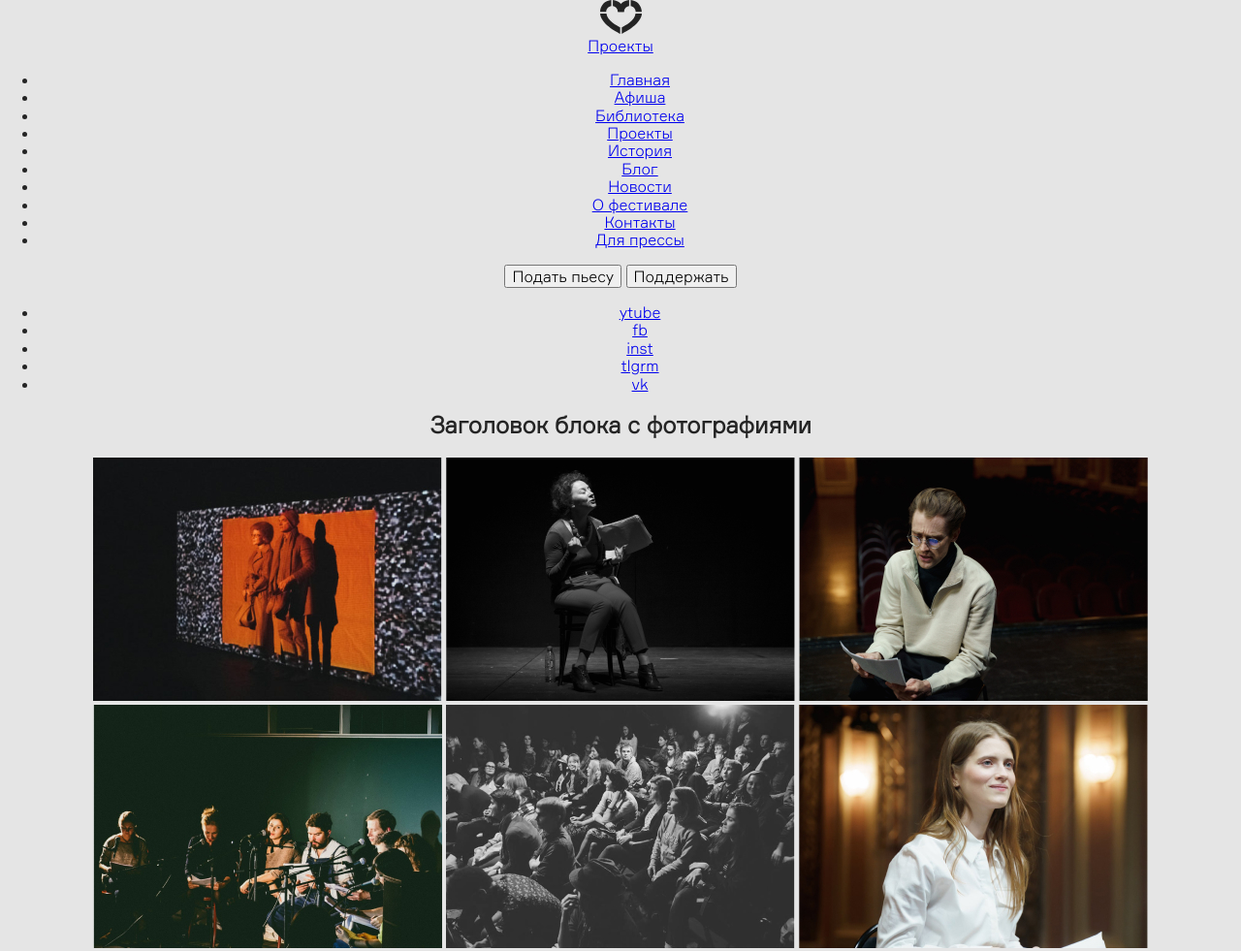
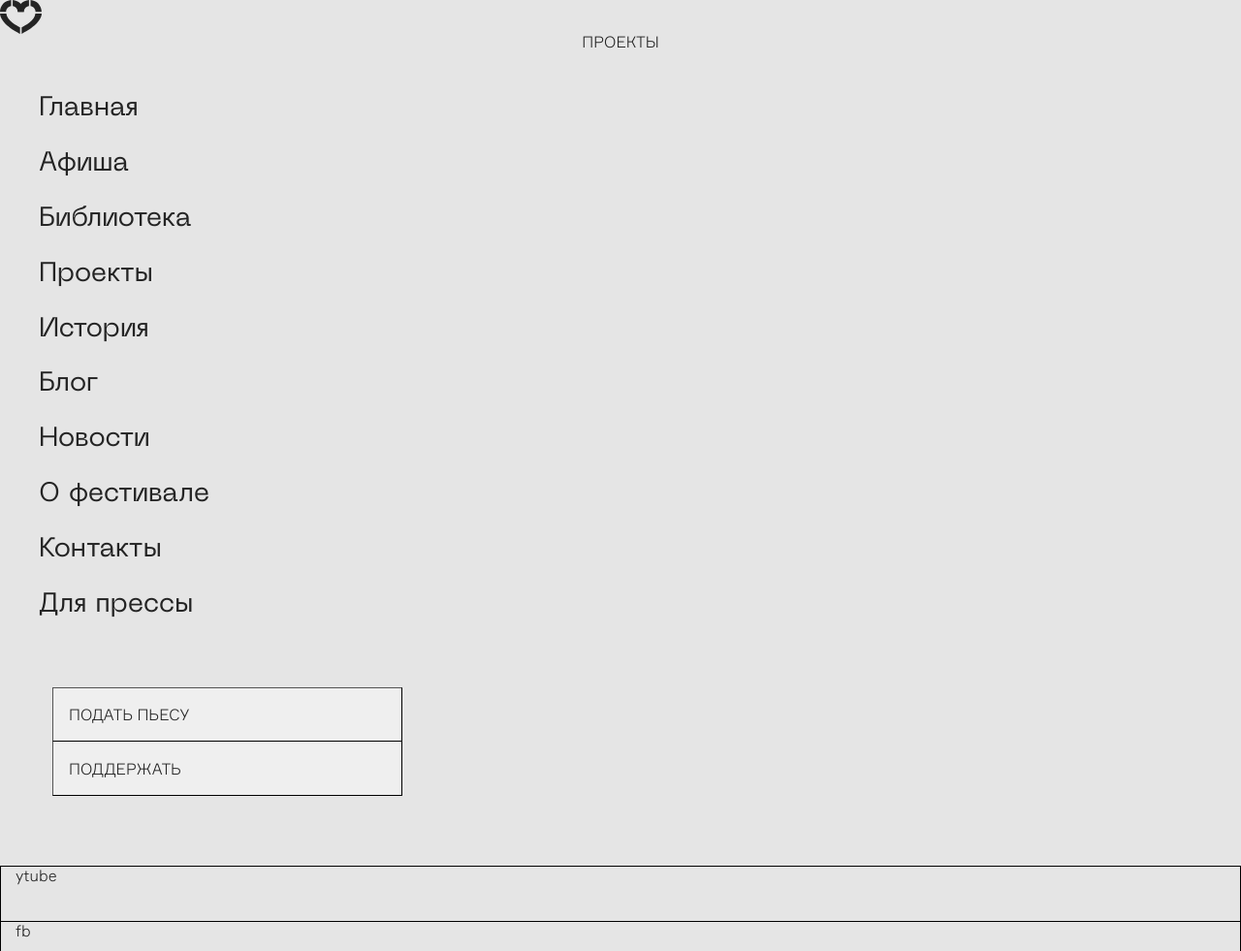
Before and after one commit to OlgaAkhlamova/LubimovkaMyPart, a plain HTML site: page index.html in a window 1280 px wide. Shown: the top 981 px of the page at 97% size. Drawn offline with Linux system fonts and the light colour scheme; files whose address does not match are found by name.

Commit message:
add styles base

```diff
--- /dev/null
+++ b/blocks/header/__button-container/header__button-container.css
@@ -0,0 +1,9 @@
+.header__button-container{
+    margin: 0;
+    margin-right: 0;
+    max-width: 361px;
+    display: flex;
+    flex-direction: column;
+    padding-left: 54px;
+    padding-top: 69.5px;
+}
--- /dev/null
+++ b/blocks/header/__button/header__button.css
@@ -0,0 +1,18 @@
+.header__button{
+    min-width: 361px;
+    min-height: 56px;
+    padding-left: 16px;
+    text-align: left;
+    font-family: 'Formular';
+    font-style: normal;
+    font-weight: 300;
+    font-size: 16px;
+    line-height: 22px;
+    color: #242424;
+    text-transform: uppercase;
+    border-width: 1px;
+    cursor: pointer;
+}
+.header__button:last-child{
+    border-top: 0px;
+}
--- /dev/null
+++ b/blocks/header/__link-back/header__link-back.css
@@ -0,0 +1,10 @@
+.header__link-back{
+    font-family: 'Formular',  Arial, sans-serif;
+    font-style: normal;
+    font-weight: 300;
+    font-size: 16px;
+    line-height: 14px;
+    color: #242424;
+    text-transform: uppercase;
+    text-decoration: none;
+}
--- /dev/null
+++ b/blocks/header/__link/header__link.css
@@ -0,0 +1,11 @@
+.header__link{
+   text-decoration: none;
+   font-family: 'Formular';
+   font-style: normal;
+   font-weight: 300;
+   font-size: 16px;
+   line-height: 1.375px;
+   color: #242424;
+   padding-left: 15px;
+   min-height: 56px;
+}
--- /dev/null
+++ b/blocks/header/__links/header__links.css
@@ -0,0 +1,8 @@
+.header__links{
+    list-style: none;
+    display: grid;
+    padding: 0;
+    text-align: left;
+    margin: 0;
+    margin-top: 72px;
+}
--- /dev/null
+++ b/blocks/header/__logo/header__logo.css
@@ -0,0 +1,4 @@
+.header__logo{
+    width: 43px;
+    height: 34px;
+}
--- /dev/null
+++ b/blocks/header/__menu-body/header__menu-body.css
@@ -0,0 +1,3 @@
+.header__menu-body{
+
+}
--- /dev/null
+++ b/blocks/header/__menu-item-link/header__menu-item-link.css
@@ -0,0 +1,4 @@
+.header__menu-item-link{
+    text-decoration: none;
+    color: #242424;
+}
--- /dev/null
+++ b/blocks/header/__menu-item/header__menu-item.css
@@ -0,0 +1,13 @@
+.header__menu-item{
+   display: block;
+   font-family: 'Neue Machina', Arial, sans-serif;
+   font-style: normal;
+   font-weight: 400;
+   font-size: 28px;
+   line-height: 1.14;
+   letter-spacing: -0.01em;
+   padding-bottom: 25px;
+}
+.header__menu-item:last-child{
+    padding-bottom: 0px;
+}
--- /dev/null
+++ b/blocks/header/__menu-list/header__menu-list.css
@@ -0,0 +1,6 @@
+.header__menu-list{
+    list-style: none;
+    text-align: left;
+    margin: 0 auto;
+    padding-top: 43.5px;
+}
--- /dev/null
+++ b/blocks/header/menu__link/menu__link.css
@@ -0,0 +1,9 @@
+.menu__link{
+    min-height: 56px;
+    border: 1px solid #000000;
+    border-bottom: 0;
+}
+
+.menu__link:last-child{
+    border-bottom: 1px solid #000000;
+}
--- a/index.html
+++ b/index.html
@@ -21,16 +21,16 @@
         </div>
         <nav class="header__menu-body">
             <ul class="header__menu-list">
-                <li><a class="header__menu-item" href="#">Главная</a></li>
-                <li><a class="header__menu-item" href="#">Афиша</a></li>
-                <li><a class="header__menu-item" href="#">Библиотека</a></li>
-                <li><a class="header__menu-item" href="#">Проекты</a></li>
-                <li><a class="header__menu-item" href="#">История</a></li>
-                <li><a class="header__menu-item" href="#">Блог</a></li>
-                <li><a class="header__menu-item" href="#">Новости</a></li>
-                <li><a class="header__menu-item" href="#">О фестивале</a></li>
-                <li><a class="header__menu-item" href="#">Контакты</a></li>
-                <li><a class="header__menu-item" href="#">Для прессы</a></li>
+                <li class="header__menu-item"><a class="header__menu-item-link" href="#">Главная</a></li>
+                <li class="header__menu-item"><a class="header__menu-item-link" href="#">Афиша</a></li>
+                <li class="header__menu-item"><a class="header__menu-item-link" href="#">Библиотека</a></li>
+                <li class="header__menu-item"><a class="header__menu-item-link" href="#">Проекты</a></li>
+                <li class="header__menu-item"><a class="header__menu-item-link" href="#">История</a></li>
+                <li class="header__menu-item"><a class="header__menu-item-link" href="#">Блог</a></li>
+                <li class="header__menu-item"><a class="header__menu-item-link" href="#">Новости</a></li>
+                <li class="header__menu-item"><a class="header__menu-item-link" href="#">О фестивале</a></li>
+                <li class="header__menu-item"><a class="header__menu-item-link" href="#">Контакты</a></li>
+                <li class="header__menu-item"><a class="header__menu-item-link" href="#">Для прессы</a></li>
             </ul>
             <div class="header__button-container">
                 <button class="header__button">
--- a/pages/index.css
+++ b/pages/index.css
@@ -3,6 +3,23 @@
 
 @import url(../blocks/page/page.css);
 
+@import url(../blocks/header/header.css);
+@import url(../blocks/header/__logo/header__logo.css);
+@import url(../blocks/header/__logo-image/header__logo-image.css);
+@import url(../blocks/header/__link-back/header__link-back.css);
+@import url(../blocks/header/__menu-body/header__menu-body.css);
+@import url(../blocks/header/__menu-list/header__menu-list.css);
+@import url(../blocks/header/__menu-item/header__menu-item.css);
+@import url(../blocks/header/__menu-item-link/header__menu-item-link.css);
+@import url(../blocks/header/__button-container/header__button-container.css);
+@import url(../blocks/header/__button/header__button.css);
+@import url(../blocks/header/__links/header__links.css);
+@import url(../blocks/header/__link/header__link.css);
+@import url(../blocks/header/menu__link/menu__link.css);
+
+
+
+
 @import url(../blocks/gallery-grid/gallery-grid.css);
 @import url(../blocks/gallery-grid/__container/gallery-grid__container.css);
 @import url(../blocks/gallery-grid/__pic/gallery-grid__pic.css);
```
Also changed, not shown: blocks/header/__logo-image/header__logo-image.css (added), blocks/header/header.css (added).
